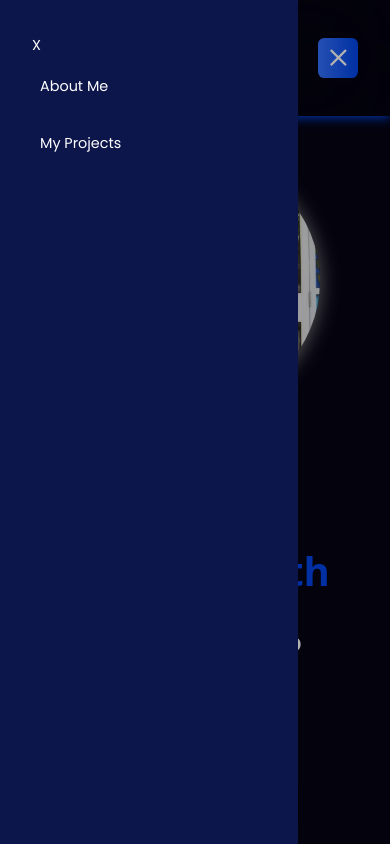
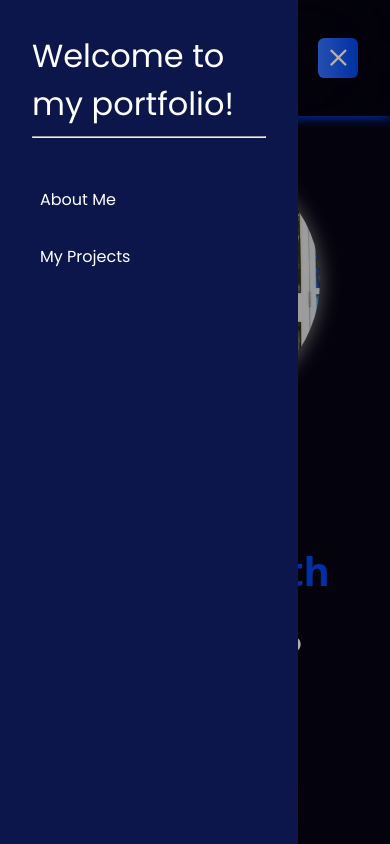
Before and after one commit to williamnamamnath/my-portfolio, a React (Create React App) app: page / in a window 390 px wide. Both pictures are taken after a click on the button "Menu". Shown: the top 844 px of the page. Built offline with nearby package versions, Linux system fonts and the light colour scheme.

Commit message:
Modified burger menu

```diff
--- a/src/components/MobileNavbar.js
+++ b/src/components/MobileNavbar.js
@@ -7,7 +7,9 @@ const MobileNavbar = ({ isOpen, toggleMenu }) => {
         <>
         <div className={`mobile-nav ${isOpen ? "active" : ""}`} onClick={toggleMenu}>
             <NavContainer>
-                <MenuItem>X</MenuItem>
+                <CloseMenu>Welcome to my portfolio!</CloseMenu>
+                <hr/>
+                <br/>
 
             <ul>
               <li>
@@ -28,8 +30,8 @@ const MobileNavbar = ({ isOpen, toggleMenu }) => {
 
 const MenuItem = styled.a`
     text-decoration: none;
-    font-size: 0.9rem;
-    color: #fff;
+    font-size: 1rem;
+    color: white;
     position: relative;
     cursor: pointer;
 
@@ -53,6 +55,15 @@ const MenuItem = styled.a`
     }
 `
 
+const CloseMenu = styled.a`
+    text-decoration: none;
+    text-align: center;
+    font-size: 2rem;
+    color: white;
+    position: relative;
+    cursor: pointer;
+`
+
 // const NavbarName = styled.a`
 //     text-decoration: none;
 //     color: white;
--- a/src/components/NavBar.js
+++ b/src/components/NavBar.js
@@ -83,7 +83,7 @@ const Li = styled.li`
 const MenuItem = styled.a`
     text-decoration: none;
     font-size: 0.9rem;
-    color: #fff;
+    color: white;
     position: relative;
     cursor: pointer;
 
```
